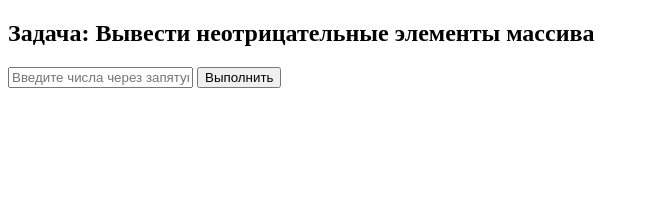
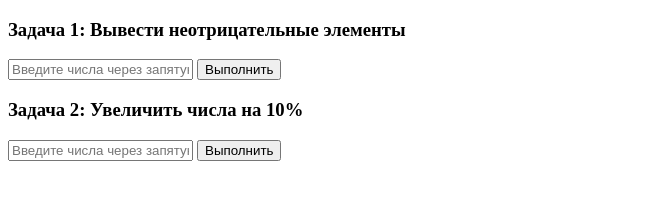
Before and after one commit to NURISLAM193/siNN, a plain HTML site: page index.html in a window 1280 px wide. Shown: the whole page, without its empty margins (0-648 px from the left). Drawn offline with Linux system fonts and the light colour scheme.

Commit message:
Update index.html

```diff
--- a/index.html
+++ b/index.html
@@ -1,15 +1,26 @@
 <!DOCTYPE html>
-<html>
+<html lang="ru">
 <head>
-    <title>Неотрицательные элементы</title>
+    <meta charset="UTF-8">
+    <title>Задачи</title>
 </head>
 <body>
 
-<h2>Задача: Вывести неотрицательные элементы массива</h2>
-<input type="text" id="arrayInput" placeholder="Введите числа через запятую (например: 3,-1,0,-5,7)">
-<button onclick="runTask()">Выполнить</button>
-<div id="result"></div>
-<script src="app.js"></script>
+    <div class="task">
+        <h3>Задача 1: Вывести неотрицательные элементы</h3>
+        <input type="text" id="arrayInput" placeholder="Введите числа через запятую (например: 3,-1,0,-5,7)">
+        <button onclick="runTask()">Выполнить</button>
+        <div id="result"></div>
+    </div>
+
+    <div class="task">
+        <h3>Задача 2: Увеличить числа на 10%</h3>
+        <input type="text" id="arrayInput2" placeholder="Введите числа через запятую (например: 3,-1,0,-5,7)">
+        <button onclick="increaseNumbers()">Выполнить</button>
+        <div id="result2"></div>
+    </div>
+
+<script src="/js/app.js"></script>
 
 </body>
 </html>
```
